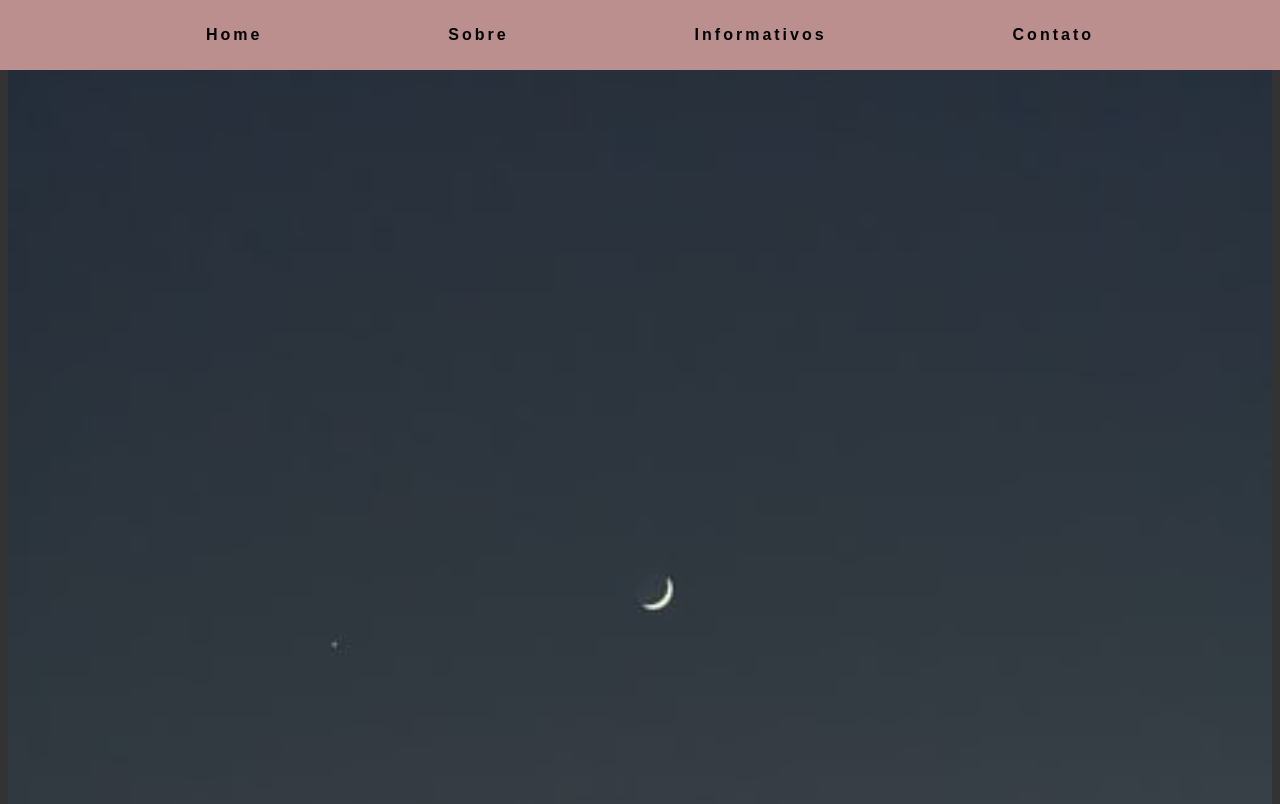
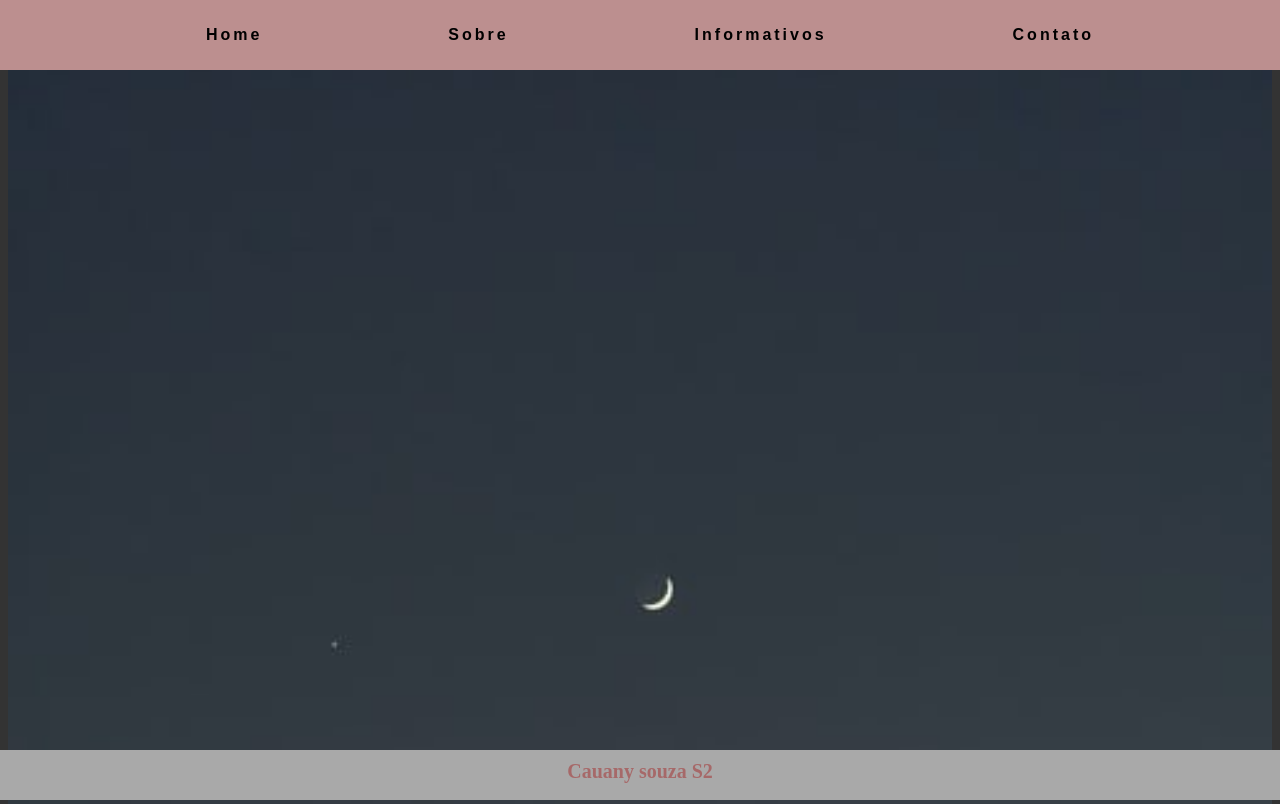
Before and after one commit to Cauany/Desafios-semanais, a plain HTML site: page desafio01/index.html in a window 1280 px wide. Shown: the top 804 px of the page. Drawn offline with Linux system fonts and the light colour scheme.

Commit message:
desafio concluido

```diff
--- a/desafio01/index.html
+++ b/desafio01/index.html
@@ -21,5 +21,9 @@
     <main>
         <img src="./assets/photo-1591777563781-68110b2e786d.jpg" alt="wallpaper">
     </main>
+
+    <footer>
+        <div> Cauany souza S2</div>
+    </footer>
 </body>
 </html>
--- a/desafio01/styles.css
+++ b/desafio01/styles.css
@@ -35,3 +35,22 @@ header nav ul li:hover{
 main img{
     width: 100%;
 }
+
+footer{
+    position: fixed;
+    background-color: darkgray;
+    height: 50px;
+
+    left: 0;
+    right: 0;
+    bottom: 0;
+}
+
+footer div{
+    margin-top: 10px;
+    text-align: center;
+    font-size: 20px;
+    font-weight: 600;
+    color: brown;
+    opacity: 0.5;
+}
```
